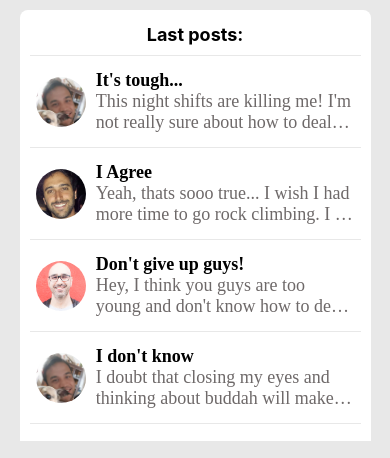
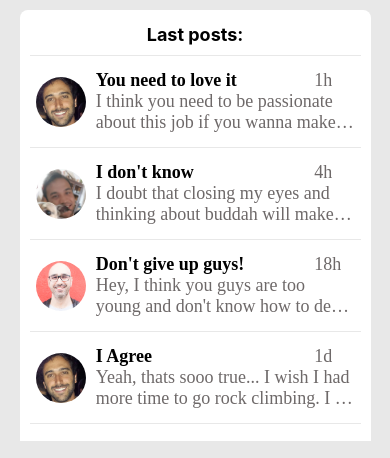
Before and after one commit to sinuheshinbr/burnie, a React Native app: screen / in a window 390 px wide. Shown: the part 383-841 px from the top of the page. Built offline with nearby package versions, Linux system fonts and the light colour scheme.

Commit message:
added elapsedTime to posts

```diff
--- a/app/components/profile/ForumCard.js
+++ b/app/components/profile/ForumCard.js
@@ -7,30 +7,36 @@ const ForumCard = props => {
   return (
     <Card title={'Last posts:'}>
       <ListItemSeparator />
+
       <Post
-        title="It's tough..."
-        content="This night shifts are killing me! I'm not really sure about how to deal with it, but I guess sleep deprivation is a major factor when we talk about medical error"
+        elapsedTime="1h"
+        title="You need to love it"
+        content="I think you need to be passionate about this job if you wanna make it work. Can't think about everything you are giving up or it will not make sense. If you truly love it then I think there is not better reward in life"
+        image={require('../../assets/rudy.jpg')}
+      />
+      <Post
+        elapsedTime="4h"
+        title="I don't know"
+        content="I doubt that closing my eyes and thinking about buddah will make any difference... You say that because you are a neurosurgeon, you don't work at the ER... not so easy to sleep after 10 hours operating a patient and losing him in the morning"
         image={require('../../assets/sinuhe.jpg')}
       />
       <Post
+        elapsedTime="18h"
+        title="Don't give up guys!"
+        content="Hey, I think you guys are too young and don't know how to deal with it yet. Just try mindfulness meditation and ioga practices, it really helps"
+        image={require('../../assets/mosh.jpg')}
+      />
+      <Post
+        elapsedTime="1d"
         title="I Agree"
         content="Yeah, thats sooo true... I wish I had more time to go rock climbing. I think somethimes this job takes me away from my sanity"
         image={require('../../assets/rudy.jpg')}
       />
       <Post
-        title="Don't give up guys!"
-        content="Hey, I think you guys are too young and don't know how to deal with it yet. Just try mindfulness meditation and ioga practices, it really helps"
-        image={require('../../assets/mosh.jpg')}
-      />
-      <Post
-        title="I don't know"
-        content="I doubt that closing my eyes and thinking about buddah will make any difference... You say that because you are a neurosurgeon, you don't work at the ER... not so easy to sleep after 10 hours operating a patient and losing him in the morning"
+        elapsedTime="2d"
+        title="It's tough..."
+        content="This night shifts are killing me! I'm not really sure about how to deal with it, but I guess sleep deprivation is a major factor when we talk about medical error"
         image={require('../../assets/sinuhe.jpg')}
-      />
-      <Post
-        title="You need to love it"
-        content="I think you need to be passionate about this job if you wanna make it work. Can't think about everything you are giving up or it will not make sense. If you truly love it then I think there is not better reward in life"
-        image={require('../../assets/rudy.jpg')}
       />
     </Card>
   )
--- a/app/components/profile/Post.js
+++ b/app/components/profile/Post.js
@@ -4,7 +4,14 @@ import AppText from '../AppText'
 import colors from '../../config/colors'
 import ListItemSeparator from '../ListItemSeparator'
 
-const ListItem = ({ title, content, image, IconComponent, onPress }) => {
+const Post = ({
+  title,
+  content,
+  image,
+  IconComponent,
+  elapsedTime,
+  onPress
+}) => {
   return (
     <>
       <TouchableHighlight underlayColor={colors.light} onPress={onPress}>
@@ -12,9 +19,14 @@ const ListItem = ({ title, content, image, IconComponent, onPress }) => {
           {IconComponent}
           {image && <Image source={image} style={styles.image} />}
           <View style={styles.detailsContainer}>
-            <AppText numberOfLines={1} style={styles.title}>
-              {title}
-            </AppText>
+            <View style={styles.titleContainer}>
+              <AppText numberOfLines={1} style={styles.title}>
+                {title}
+              </AppText>
+              <AppText numberOfLines={1} style={styles.elapsedTime}>
+                {elapsedTime}
+              </AppText>
+            </View>
             {content && <AppText style={styles.content}>{content}</AppText>}
           </View>
         </View>
@@ -32,6 +44,19 @@ const styles = StyleSheet.create({
     justifyContent: 'center',
     alignItems: 'center'
   },
+  content: {
+    color: colors.medium,
+    width: '100%'
+  },
+  detailsContainer: {
+    marginLeft: 10,
+    justifyContent: 'center',
+    width: '80%'
+  },
+  elapsedTime: {
+    color: colors.medium,
+    width: 40
+  },
   image: {
     width: 50,
     height: 50,
@@ -41,15 +66,10 @@ const styles = StyleSheet.create({
     fontWeight: '700',
     color: 'black'
   },
-  content: {
-    color: colors.medium,
-    width: '100%'
-  },
-  detailsContainer: {
-    marginLeft: 10,
-    justifyContent: 'center',
-    width: '80%'
+  titleContainer: {
+    flexDirection: 'row',
+    justifyContent: 'space-between'
   }
 })
 
-export default ListItem
+export default Post
```
